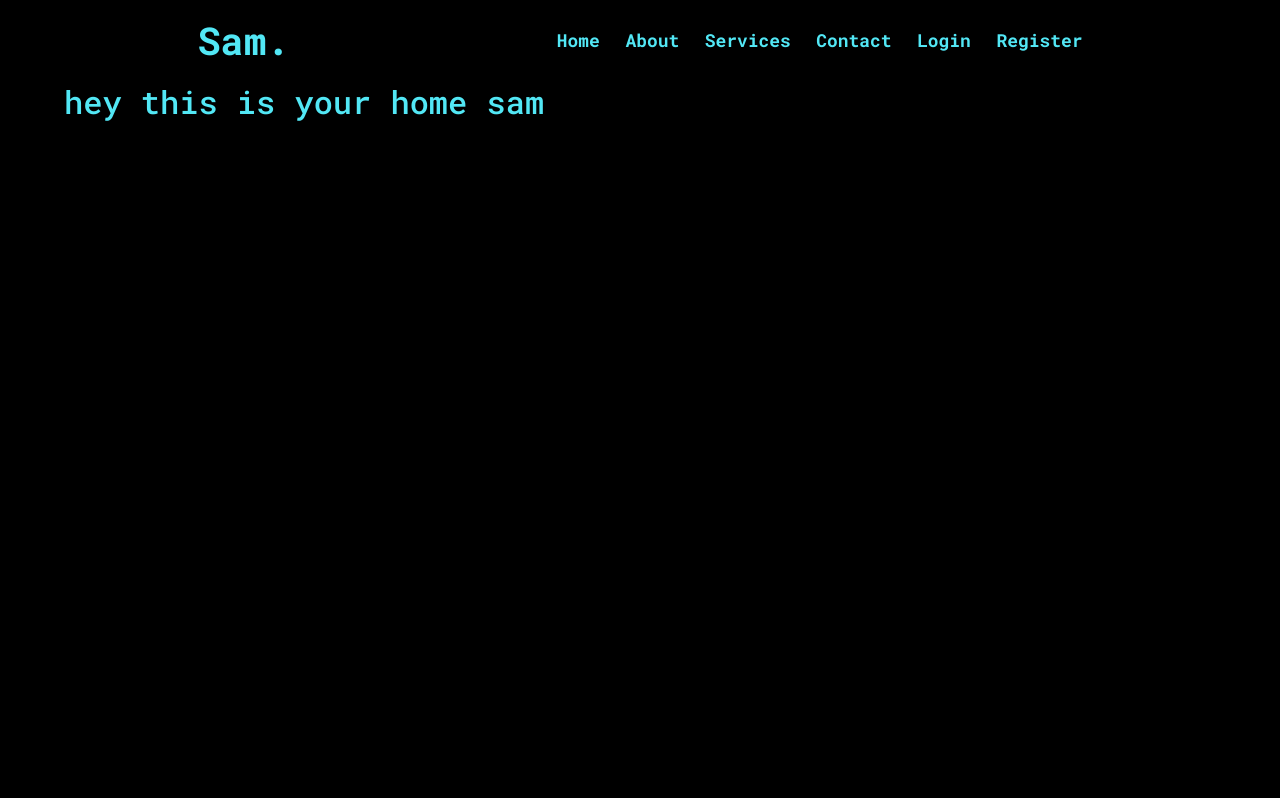
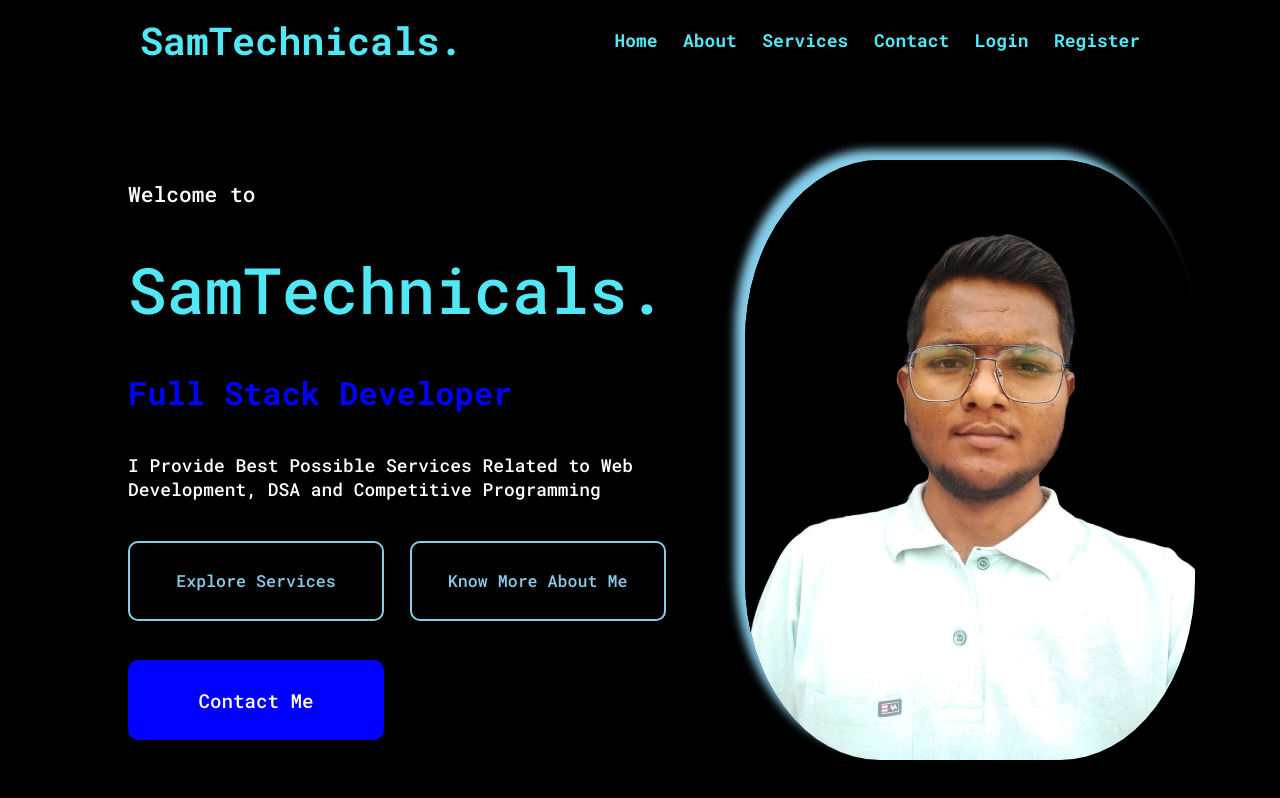
Before and after one commit to Kuldeepagrahari/MERN, a React (Vite) app in the folder client/: page / in a window 1280 px wide. Built offline with nearby package versions, Linux system fonts and the light colour scheme.

Commit message:
meri apni site ban rahi h

```diff
--- a/client/src/components/Navbar.jsx
+++ b/client/src/components/Navbar.jsx
@@ -7,7 +7,7 @@ const Navbar = () => {
   return (
     <div className='nav'>
       <header>
-        <h1><Link to="/">Sam.</Link></h1>
+        <h1><Link to="/">SamTechnicals.</Link></h1>
         <ul>
           <Link to="/"><li>Home</li></Link>
           <Link to="/about"> <li>About</li></Link>
--- a/client/src/index.css
+++ b/client/src/index.css
@@ -228,7 +228,7 @@ header h1 a{
   font-weight: bold;
 }
 .contact{
-  /* background-color:white; */
+  background-color:white;
   align-self: center;
   height: 75vh;
   width:90%;
@@ -302,3 +302,82 @@ header h1 a{
   font-weight: bold;
   font-size: 3vw;
 }
+.home{
+  margin-top: 10vh;
+  display: flex;
+  align-items: center;
+  justify-content: center;
+  height: 75vh;
+  width: 90%;
+  margin-left: 5vw;
+  font-size: 2vw;
+
+
+}
+.home-right{
+  width: 50%;
+  height: 100%;
+  display: flex;
+  align-items: end;
+  justify-content: center;
+}
+.home-left{
+  width: 50%;
+  height: 100%;
+  display: flex;
+  flex-direction: column;
+  /* align-items: center; */
+  justify-content: space-around;
+}
+.home-right img{
+   /* width:38vw; */
+   margin-left: 10vw;
+   height: 100%;
+   border-radius: 30%;
+   box-shadow: -10px -10px 10px skyblue;
+}
+.home-left h5{
+  color:white;
+}
+.home-left h1{
+   font-size: 5vw;
+}
+.home-left h4{
+  font-size: 2.5vw;
+  font-weight: bolder;
+  color:blue;
+}
+.home-left p{
+  font-size: 1.4vw;
+  color:white;
+}
+.home-links{
+  display: flex;
+  box-sizing: border-box;
+  justify-content: space-around;
+  align-items: center;
+  gap:2vw;
+
+
+}
+.home-links button{
+  width:20vw;
+  height:10vh;
+  border: 2px skyblue solid;
+
+  color:skyblue;
+  background-color: transparent;
+
+  border-radius: 10px;
+  font-size: 1.3vw;
+
+}
+#home-cont-btn{
+  border: none;
+  background-color: blue;
+  width:20vw;
+  height: 10vh;
+  border-radius: 10px;
+  color:white;
+  font-size: 1.5vw;
+}
--- a/client/src/pages/Contact.jsx
+++ b/client/src/pages/Contact.jsx
@@ -4,7 +4,7 @@ const Contact = () => {
   return (
     <div className='contact'>
      <div className="con-left">
-       <img src="" alt="con-pic" />
+       <img src="https://img.freepik.com/premium-vector/people-working-concept-illustration_958800-113324.jpg?size=626&ext=jpg&ga=GA1.1.1114204752.1718366789&semt=ais_user" alt="con-pic" />
      </div>
      <div className="con-right">
       <h1>Contact Me</h1>
--- a/client/src/pages/Home.jsx
+++ b/client/src/pages/Home.jsx
@@ -1,10 +1,25 @@
 import React from 'react'
-
+import {Link} from 'react-router-dom'
+import my_pic from "../assets/pic1.jpg"
 const Home = () => {
   return (
-    <div>
+    <div className='home'>
+      <div className="home-left">
+        <h5>Welcome to </h5>
+        <h1>SamTechnicals.</h1>
+        <h4> Full Stack Developer </h4>
+        <p> I Provide Best Possible Services Related to Web Development, DSA and Competitive Programming </p>
+          <div className="home-links">
+          <Link to="/services"><button>Explore Services</button></Link>
+          <Link to="/about"><button>Know More About Me</button></Link>
 
-      <h1>hey this is your home sam</h1>
+          </div>
+          <Link to="/contact"><button   id="home-cont-btn">Contact Me</button></Link>
+
+      </div>
+      <div className="home-right">
+         <img src={my_pic} alt="my_pic" />
+      </div>
     </div>
   )
 }
--- a/client/src/pages/Login.jsx
+++ b/client/src/pages/Login.jsx
@@ -1,6 +1,26 @@
-import React from 'react'
+import React, { useState } from 'react'
 import { Link } from 'react-router-dom'
 const Login = () => {
+
+    const [userdata, setUserdata] = useState({
+        email:"",
+        password:""
+    })
+
+    const handleUserdata = (e) => {
+        // input me name aur value hona chahiye, name se pata chalta h ki konsa input h value se pta chalta h ki uski user ne kya value di h
+        let name = e.target.name
+        let value = e.target.value
+
+        setUserdata({
+            ...userdata,[name]:value
+        })
+    }
+
+    const handleSubmit = (e) => {
+        e.preventDefault()
+        console.log(userdata)
+    }
     return (
         <div className='login'>
             <div className="login-cont">
@@ -11,12 +31,12 @@ const Login = () => {
                 </div>
                 <div className="login-right">
                     <h1>Login</h1>
-                    <form action="">
+                    <form onSubmit={handleSubmit}>
 
 
-                        <input type="email" placeholder='Email' />
+                        <input type="email" placeholder='Email' value={userdata.email}name='email' onChange={handleUserdata}/>
 
-                        <input type="password" placeholder='Password' />
+                        <input type="password" placeholder='Password' value={userdata.password}name='password' onChange={handleUserdata} />
                         <button type='submit'>Sign In</button>
 
                     </form>
--- a/client/src/pages/Register.jsx
+++ b/client/src/pages/Register.jsx
@@ -1,7 +1,31 @@
-import React from 'react'
+import React, { useState } from 'react'
 import registerPic from "../assets/register.png"
 import {Link} from "react-router-dom"
 const Register = () => {
+
+  const [userdata , setUserdata] = useState({
+    username:"",
+    email:"",
+    phone:"",
+    password:""
+  })
+
+  const handleUser = (e) => {
+    let value = e.target.value
+    let name = e.target.name
+     setUserdata({
+      ...userdata,[name]:value
+     })
+    //  console.log(e)
+  }
+// ...userdata se hoga ye ki baki cheeze append ho jaengi waise ke waise
+// [name]:value  => name key ki value update hogi bas with corresponding value
+  const handleSubmit = (e) => {
+    // jab hum form submit krte h to vo by default page ko refresh kr deta h
+   e.preventDefault()
+   console.log(userdata)
+  }
+
   return (
     <div className='register'>
       <div id="reg-cont">
@@ -14,12 +38,12 @@ const Register = () => {
      </div>
      <div className="reg-right">
          <h1>Register</h1>
-        <form action="">
+        <form onSubmit={handleSubmit}>
 
-          <input autoComplete="off" type="text" placeholder='Username' />
-          <input type="email" placeholder='Email' />
-          <input autoComplete="off" type="text" placeholder='Phone' />
-          <input autoComplete="off" type="password" placeholder='Password'/>
+          <input  autoComplete="off" type="text" name="username" placeholder='Username' value={userdata.username}  onChange={handleUser}/>
+          <input type="email" placeholder='Email'name='email' value={userdata.email} onChange={handleUser} />
+          <input autoComplete="off" type="text" name='phone' placeholder='Phone' value={userdata.phone}  onChange={handleUser}/>
+          <input autoComplete="off" type="password" name='password' placeholder='Password' value={userdata.password} onChange={handleUser}/>
           <button type='submit'>Sign Up</button>
         </form>
 
```
Also changed, not shown: client/src/assets/pic1.jpg (added).
